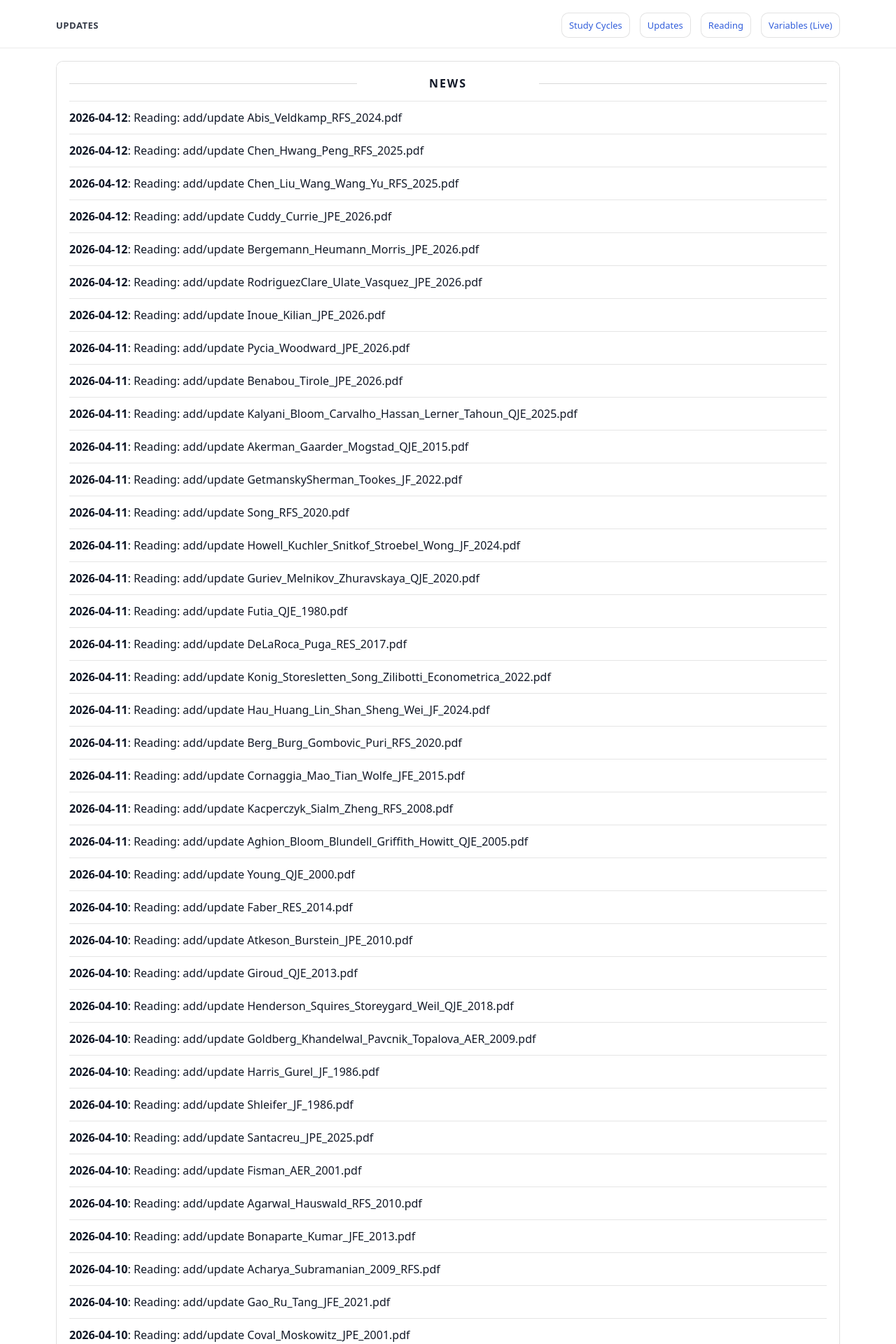
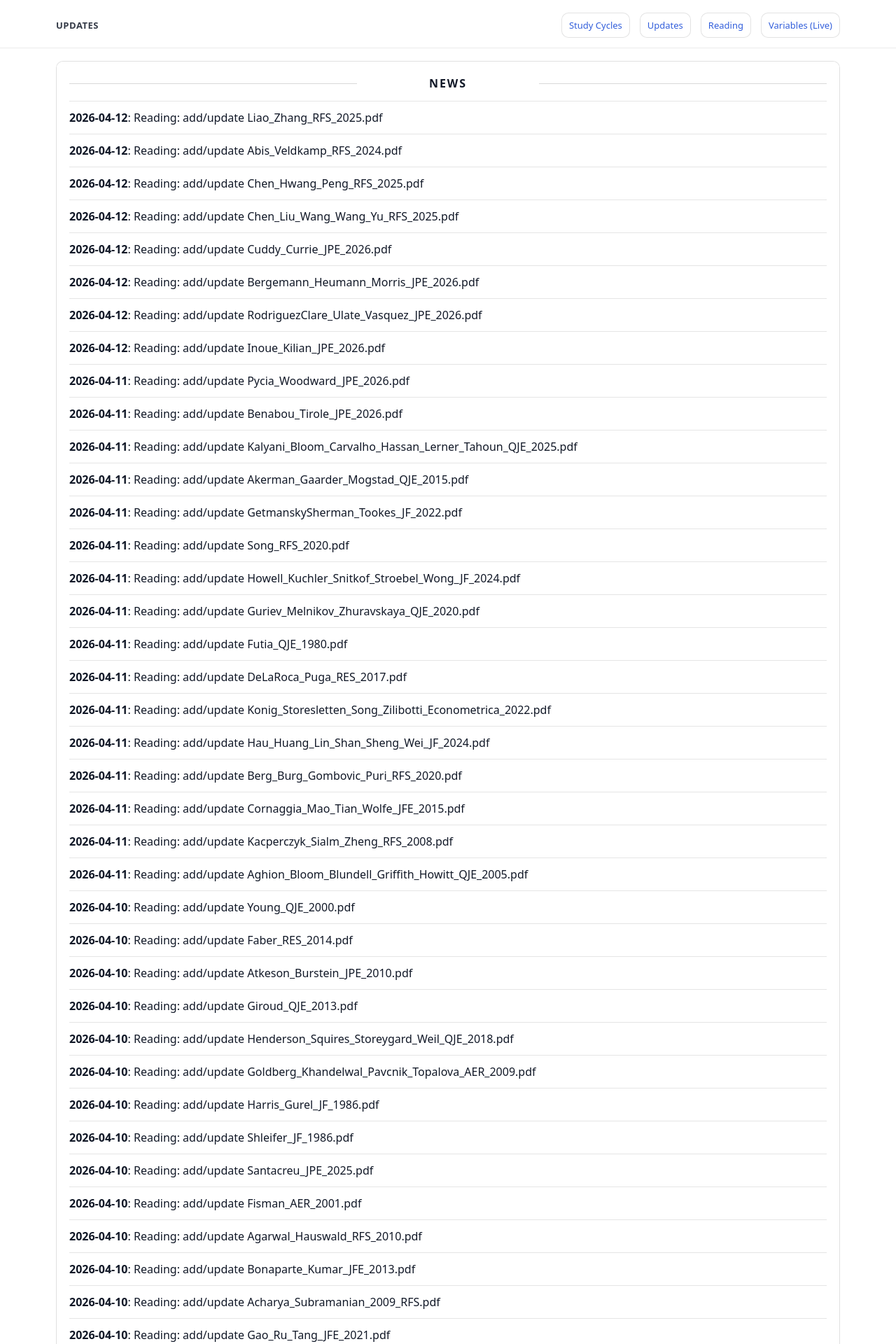
Before and after one commit to yaxinzn/study-archive, a Jekyll site: the page built from updates/index.md, in a window 1280 px wide. Shown: the top 1920 px of the page at 70% size. Built offline with Jekyll 4.4.1, drawn with Linux system fonts in a browser that asks for light colours; some of the changed text lies outside the part shown.

Commit message:
chore: update NEWS feed

```diff
--- a/_data/news.yml
+++ b/_data/news.yml
@@ -1,4 +1,7 @@
 # Auto-generated update history (sorted newest -> oldest). Do not edit manually.
+- ts: "1775985826"
+  date: "2026-04-12"
+  title: "Reading: add/update Liao_Zhang_RFS_2025.pdf"
 - ts: "1775948486"
   date: "2026-04-12"
   title: "Reading: add/update Abis_Veldkamp_RFS_2024.pdf"
```
